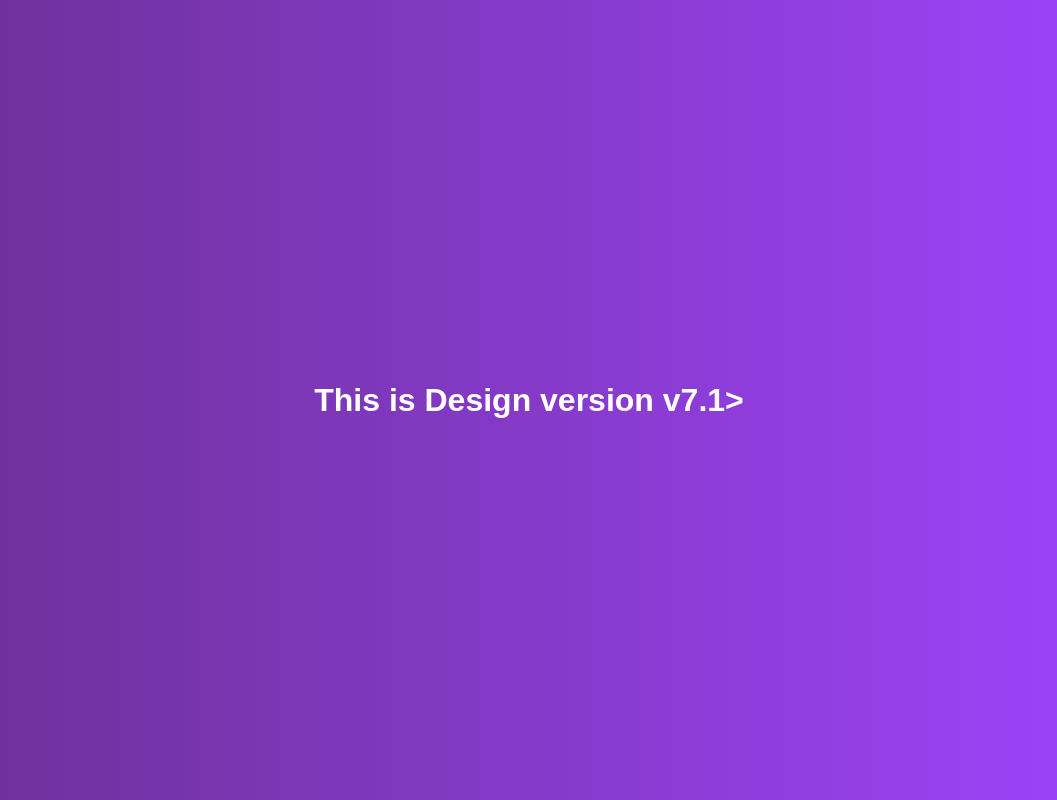
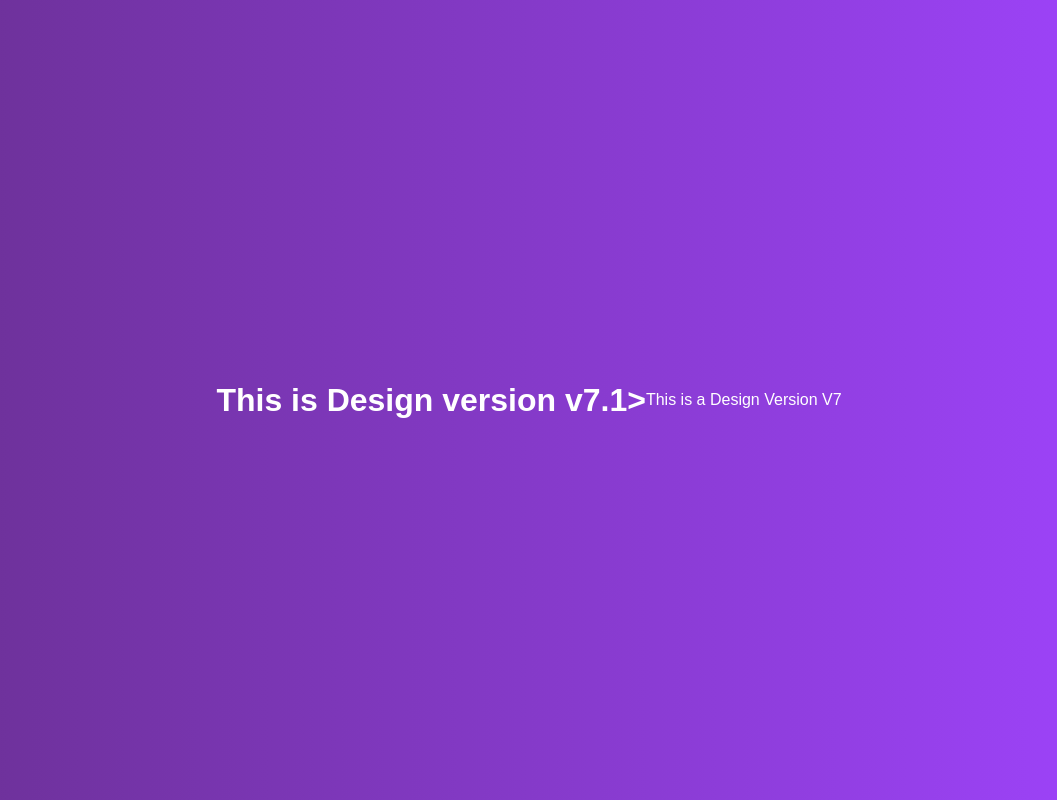
Before and after one commit to amanhumza/git-repo, a plain HTML site: page index.html in a window 1280 px wide. Shown: the whole page, without its empty margins (111-1168 px from the left). Drawn offline with Linux system fonts and the light colour scheme.

Commit message:
Added Paragraph

```diff
--- a/index.html
+++ b/index.html
@@ -8,5 +8,6 @@
 </head>
 <body>
   <h1>This is Design version v7.1></h1>
+  <p>This is a Design Version V7</p>
 </body>
 </html>
```
